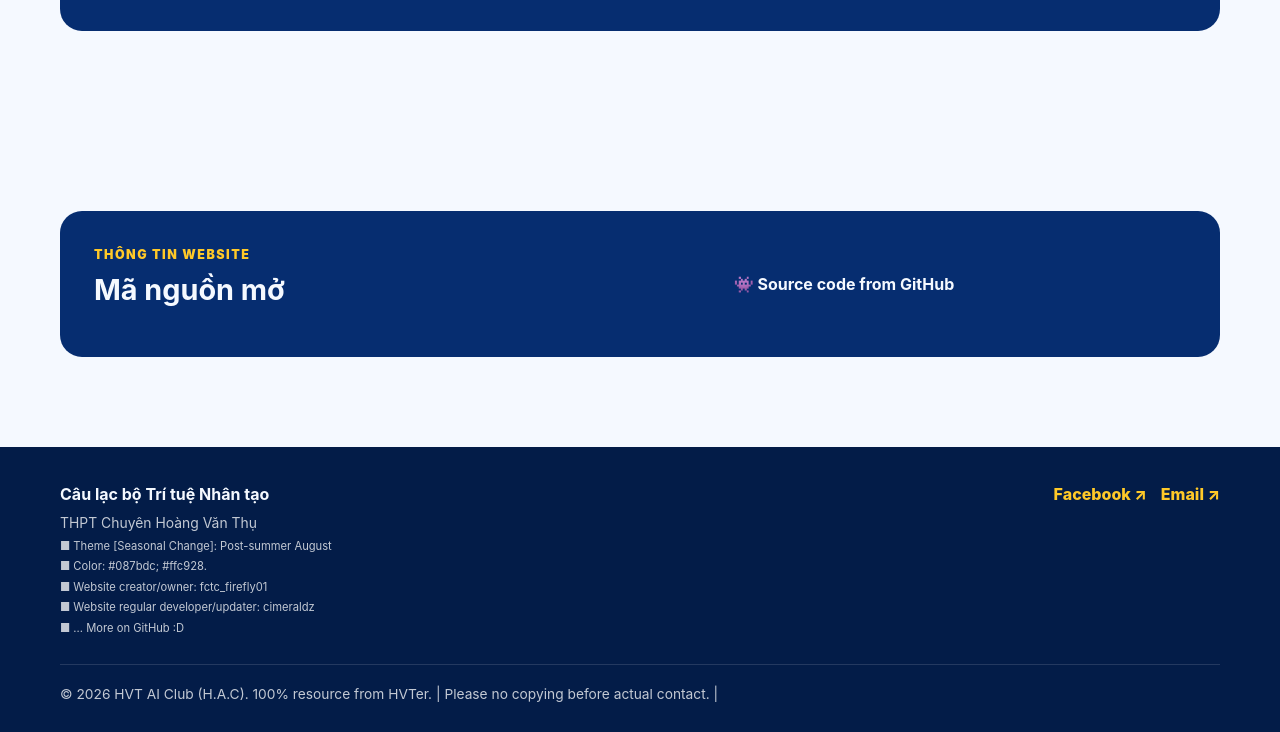
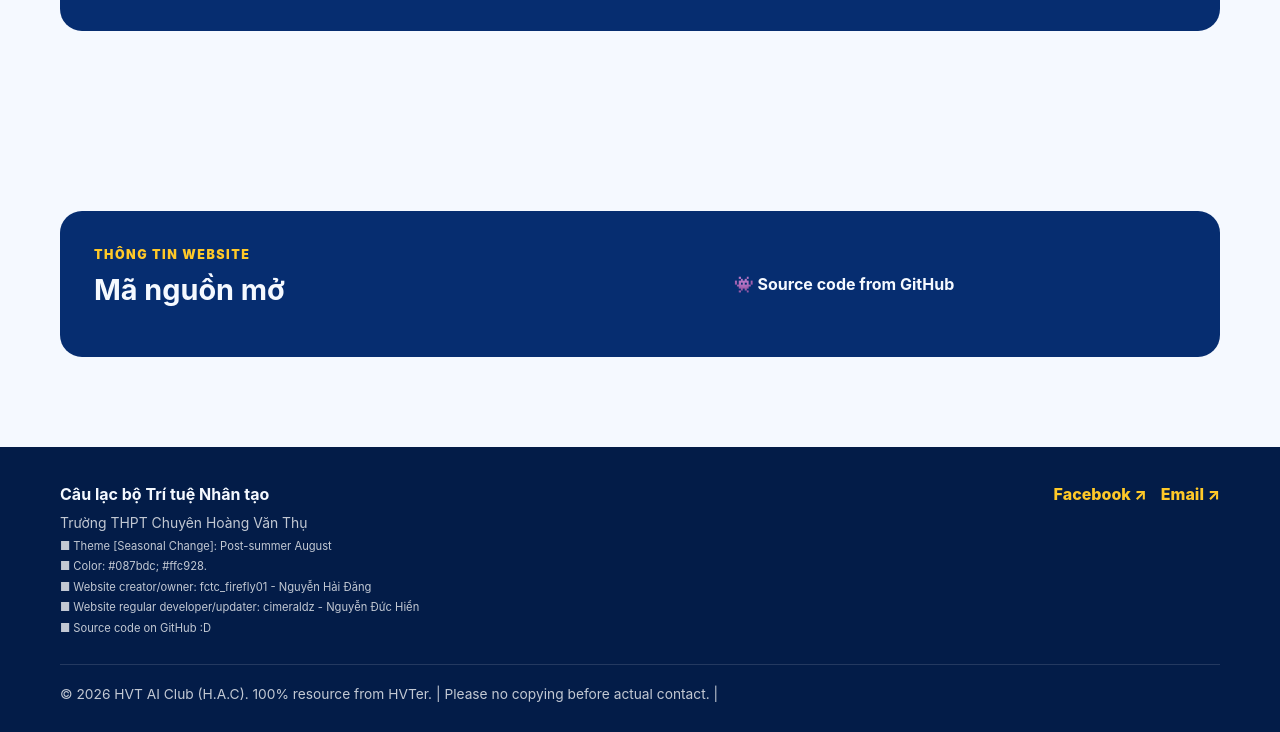
Before and after one commit to haidangleo11/aiclub, a plain HTML site: page index.html in a window 1280 px wide. Shown: the part 7488-8220 px from the top of the page. Drawn offline with Linux system fonts and the light colour scheme.

Commit message:
[firefly] add names to discord handle

```diff
--- a/index.html
+++ b/index.html
@@ -1358,13 +1358,13 @@
             <div class="footer-grid">
                 <div class="footer-brand">
                     <strong>Câu lạc bộ Trí tuệ Nhân tạo</strong>
-                    <span>THPT Chuyên Hoàng Văn Thụ</span>
+                    <span>Trường THPT Chuyên Hoàng Văn Thụ</span>
                     <P></p>
                     <p>■ Theme [Seasonal Change]: Post-summer August</p>
                     <p>■ Color: #087bdc; #ffc928.</p>
-                    <p>■ Website creator/owner: fctc_firefly01</p>
-                    <p>■ Website regular developer/updater: cimeraldz</p>
-                    <p>■ ... More on GitHub :D</p>
+                    <p>■ Website creator/owner: fctc_firefly01 - Nguyễn Hải Đăng</p>
+                    <p>■ Website regular developer/updater: cimeraldz - Nguyễn Đức Hiển</p>
+                    <p>■ Source code on GitHub :D</p>
                 </div>
                 <div class="footer-social">
                     <a href="https://www.facebook.com/profile.php?id=61557457271958" target="_blank" rel="noopener noreferrer">Facebook ↗</a>
```
